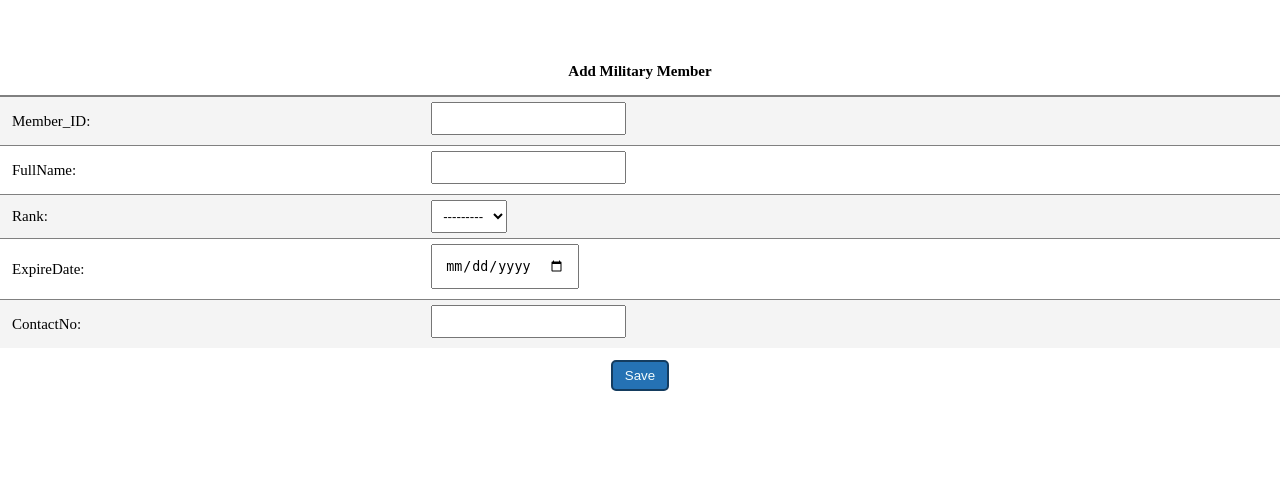
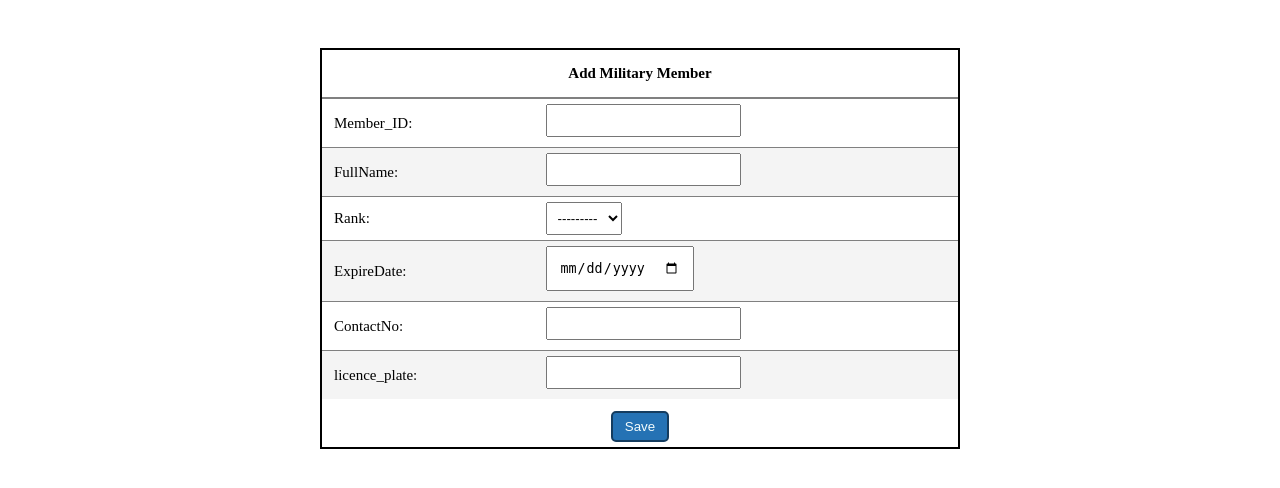
Before and after one commit to Kamal58634/Visitors, a Django app: page /create_military/ in a window 1280 px wide. Shown: the part 120-608 px from the top of the page. Run offline with Django 4.2, Linux system fonts and the light colour scheme.

Commit message:
before seperate desinition

```diff
--- a/static/css/base.css
+++ b/static/css/base.css
@@ -325,10 +325,25 @@ input[type="submit"]:active  ~  .alert,.alert-warning{
 
 }
 /* Military_info */
+.div-military-create{
+    display:flex;
+    flex-direction: column;
+    justify-content: center;
+    width: 50%;
+    margin: 0 auto;
+    border:var(--color-black) solid 2px;
+
+
+}
 .div-military-info{
     display:flex;
     flex-direction: column;
     justify-content: center;
+
+
+    border:var(--color-black) solid 2px;
+    margin-bottom: 4rem;
+    padding-bottom: 4rem;
 
 
 }
@@ -362,6 +377,10 @@ input[type="submit"]:active  ~  .alert,.alert-warning{
     box-sizing: border-box;
     margin-left: 5px;
 }
+.cont-add-mil-vis .mil-info li{
+    padding-left: 5px;
+}
+
 .cont-add-mil-vis .add-visitor{
         grid-column: 2/5;
 }
--- a/visitors/forms.py
+++ b/visitors/forms.py
@@ -9,7 +9,7 @@ class MilitiryInfoForm(forms.ModelForm):
 
                 model=MilitiryMember
                 #fields=('__all__')
-                exclude=('user','created','licence_plate')
+                exclude=('user','created','active')
                 # wigets={
                 #         'date_return':AdminDateWidget(),
                 #         'time_return':AdminTimeWidget(),
--- a/visitors/models.py
+++ b/visitors/models.py
@@ -5,15 +5,15 @@ from django.utils import timezone
 class MilitiryMember(models.Model):
     rank_id={("1","S1"),("2","S2"),("3","S3"),}
 
-    user=models.ForeignKey(User,default=0
-    ,on_delete=models.CASCADE,related_name='Musers')
+    user=models.ForeignKey(User,on_delete=models.CASCADE,related_name='Musers')
     member_id=models.CharField("MilitaryID",max_length=200,unique=True)
     expiry_date=models.DateField()
     full_name=models.CharField(max_length=200,)
     rank=models.CharField(max_length=100,choices=rank_id)
     contact=models.CharField(max_length=11)
     created=models.DateTimeField(auto_now_add=True,null=True,blank=True)
-    # licence_plate=models.CharField(default=0,max_length=6)
+    licence_plate=models.CharField(null=True,blank=True,max_length=6)
+    active=models.BooleanField(default=True)
 
     def __str__(self):
         return f'{self.member_id}--{self.full_name}'
@@ -48,7 +48,7 @@ class Visit_Information(models.Model):
     date_return = models.DateField(blank=True, null=True)
     time_return = models.TimeField(blank=True, null=True)
     tag_no=models.CharField(default=0,max_length=6)
-    licence_plate=models.CharField(default=0,max_length=6)
+    # licence_plate=models.CharField(default=0,max_length=6)
     gear_no=models.CharField(default=0,max_length=6)
     service_type=models.ForeignKey(SericeType,default=0,on_delete=models.CASCADE,related_name="service_t")
 
--- a/visitors/templates/visitors/create_military.html
+++ b/visitors/templates/visitors/create_military.html
@@ -1,7 +1,7 @@
 {% extends 'base.html' %}
 
 {% block content %}
-    <div class="div-military-info">
+    <div class="div-military-create">
       <form action="" method="post">
          {% csrf_token %}
 
@@ -22,6 +22,9 @@
              <tr>
                <td><label for=""> ContactNo:</label></td><td>{{form.contact}}</td>
              </tr>
+             <tr>
+              <td><label for=""> licence_plate:</label></td><td>{{form.licence_plate}}</td>
+            </tr>
 
         </table>
         <div style="display: flex; justify-content: center; margin-top: 10px;">
--- a/visitors/templates/visitors/militiryinfo.html
+++ b/visitors/templates/visitors/militiryinfo.html
@@ -49,6 +49,11 @@
                                     <td >
                                         <p >
                                             {{military.contact}}
+                                        </p>
+                                    </td>
+                                    <td >
+                                        <p >
+                                            {{military.licence_plate}}
                                         </p>
                                     </td>
                                     <!-- <td class="px-5 py-5 text-sm bg-white border-b border-gray-200">
--- a/visitors/views.py
+++ b/visitors/views.py
@@ -20,7 +20,7 @@ from django.core.serializers import serialize
 
 class ListMilitryView(View):
     field_name=[f.name for f in MilitiryMember._meta.get_fields()
-                    if not (f.is_relation or f.one_to_one or f.many_to_many) and f.name !='id' and f.name!='created']
+                    if not (f.is_relation or f.one_to_one or f.many_to_many) and f.name !='id' and f.name!='created' and f.name !='active' ]
 
     def get(self,request):
         military=MilitiryMember.objects.all()
@@ -53,11 +53,15 @@ class CreateMilitaryView(View):
 
         if form.is_valid():
             cd=form.cleaned_data
-            MilitiryMember.objects.create(member_id=cd['member_id'],
+            user = request.user.id
+            # print('%'*45)
+            # print(user_id)
+            MilitiryMember.objects.create(user_id=user,member_id=cd['member_id'],
                                             full_name=cd['full_name'],
                                             expiry_date=cd['expiry_date'],
                                             rank=cd['rank'],
-                                            contact=cd['contact'])
+                                            contact=cd['contact'],
+                                            licence_plate=cd['licence_plate'])
             return redirect('visitors:militaryinfo')
 
         messages.error(request,'There is an error','error')
```
Also changed, not shown: visitors/templates/visitors/add_military_visitors.html (+40 -6 lines), visitors/migrations/0002_sericetype_militirymember_active_and_more.py, visitors/migrations/0002_sericetype_militirymember_created_and_more.py (deleted), visitors/migrations/0003_sericetype_militirymember_created_and_more.py (deleted), visitors/migrations/0004_sericetype_militirymember_created_and_more.py (deleted).
